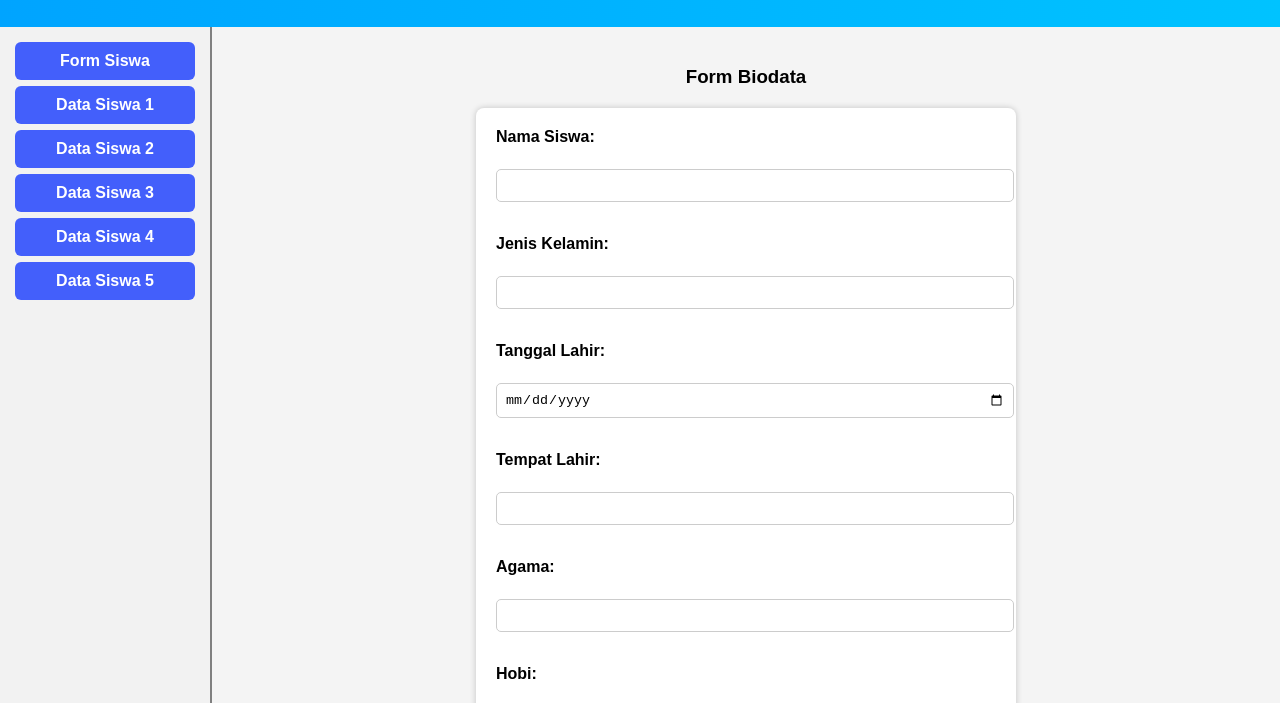
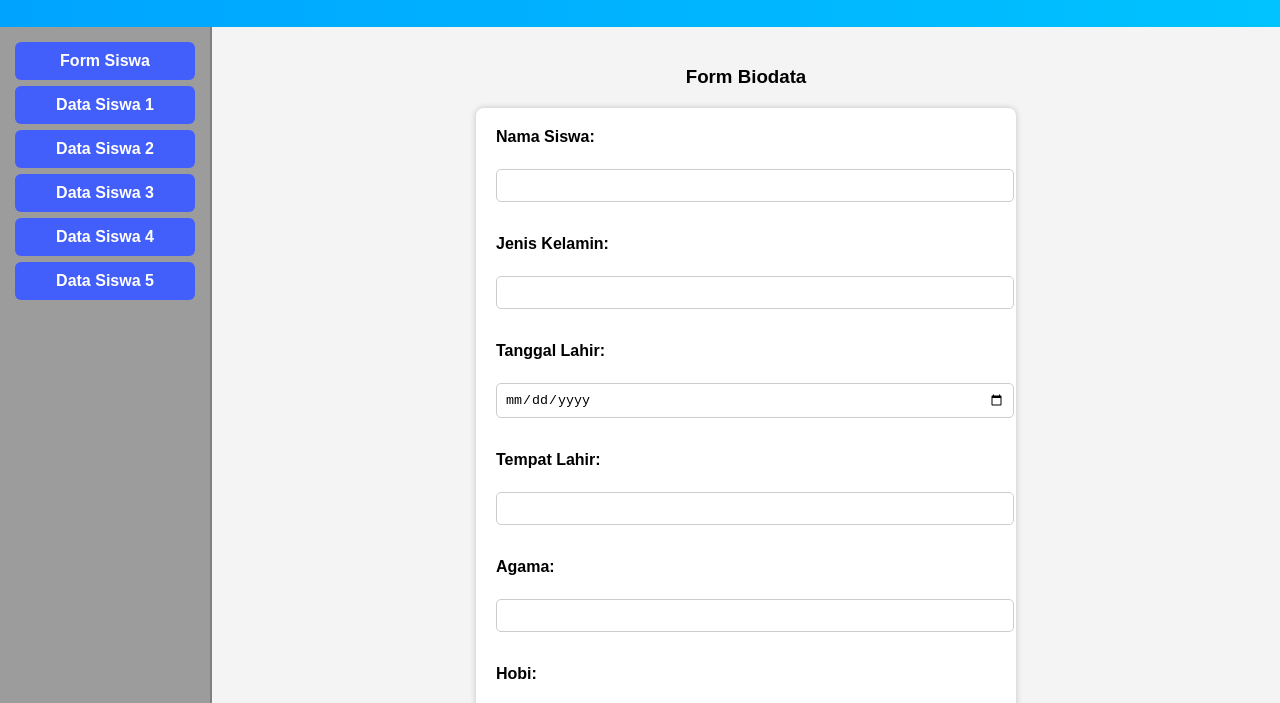
Before and after one commit to kakaalifacms-ai/STSGANJIL2025, a plain HTML site: page index.html in a window 1280 px wide. Shown: the part 59-762 px from the top of the page. Drawn offline with Linux system fonts and the light colour scheme.

Commit message:
update style.css

```diff
--- a/style.css
+++ b/style.css
@@ -35,7 +35,7 @@ body {
 
 /* Sidebar */
 .sidebar {
-  background: #F2F2F2;
+  background: #9C9C9C;
   padding: 15px;
   flex-shrink: 0;
   width: 180px;
```
